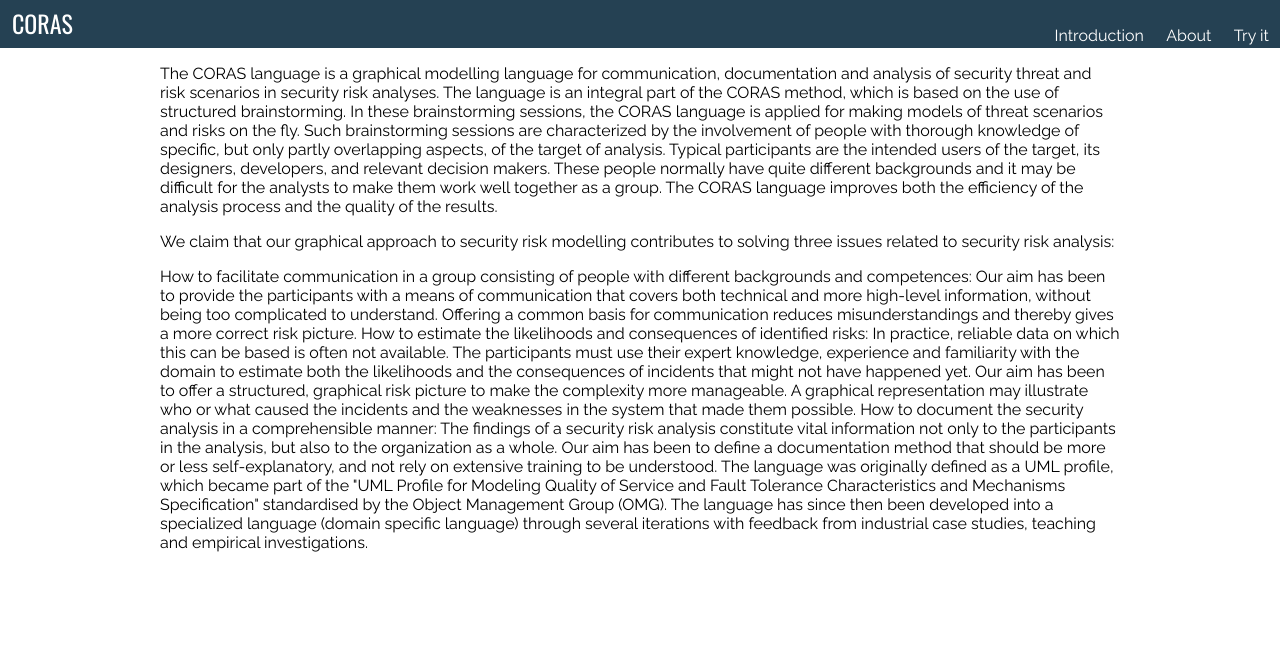
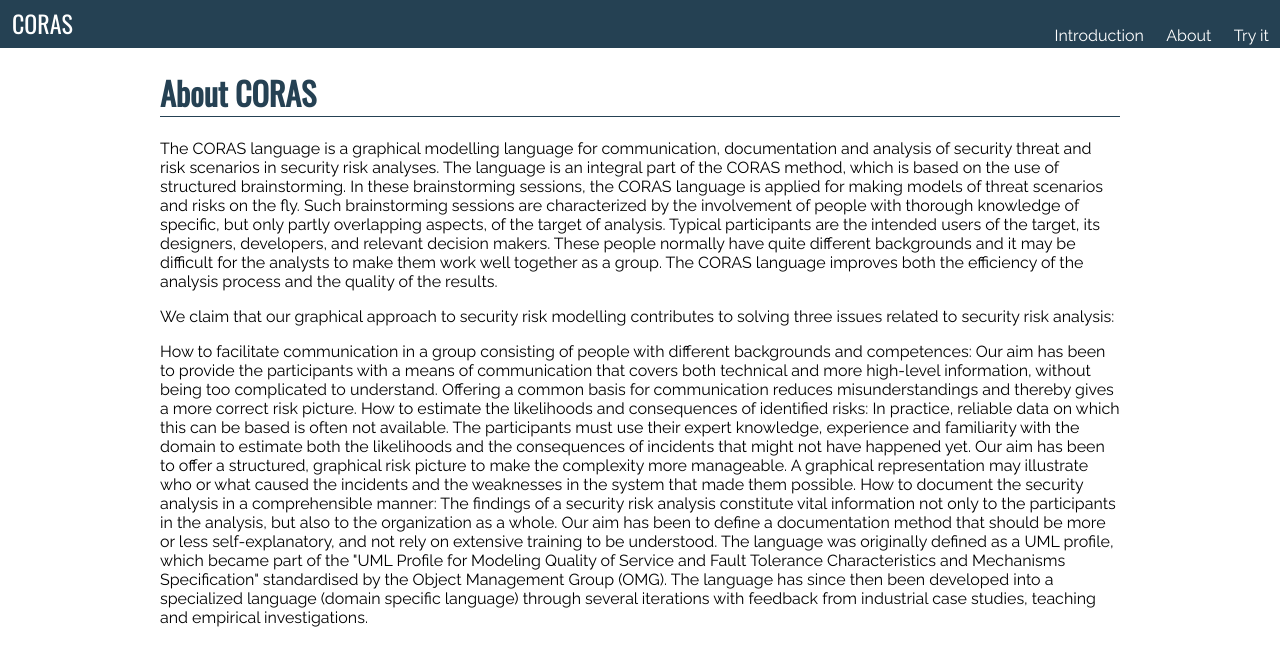
Before and after one commit to SINTEF-9012/CORAS-The-Explorer, a React (Vite) app: page /about in a window 1280 px wide. Shown: the top 666 px of the page. Built offline with nearby package versions, Linux system fonts and the light colour scheme.

Commit message:
Add a header to the text pages

```diff
--- /dev/null
+++ b/src/js/components/atoms/PageHeading/PageHeading.jsx
@@ -0,0 +1,8 @@
+import React from 'react';
+
+import './pageheading.css';
+
+const PageHeading = ({ title }) =>
+    <h1 className="page-heading">{title}</h1>;
+
+export default PageHeading;
--- /dev/null
+++ b/src/js/components/atoms/PageHeading/pageheading.css
@@ -0,0 +1,5 @@
+.page-heading {
+    font-family: Oswald, sans-serif;
+    color: #254153;
+    border-bottom: solid 1px #254153;
+}
--- a/src/js/components/molecules/Footer/Footer.jsx
+++ b/src/js/components/molecules/Footer/Footer.jsx
@@ -3,6 +3,9 @@
 import './footer.css';
 
 const Footer = (props) =>
-    <span></span>;
+    <div>
+        <br />
+        <br />
+    </div>;
 
 export default Footer;
--- a/src/js/components/molecules/Header/Header.jsx
+++ b/src/js/components/molecules/Header/Header.jsx
@@ -2,7 +2,6 @@
 import { Link } from 'react-router-dom';
 
 import "./header.css";
-
 
 const Header = (props) =>
     <header className="main-header">
--- a/src/js/components/molecules/Preview/Preview.jsx
+++ b/src/js/components/molecules/Preview/Preview.jsx
@@ -10,7 +10,7 @@
                 <img className="preview-left__image" src={ed} />
             </div>
             <div className="preview-right">
-                A tool and language for asset-based risk analysis
+                The COOLEST risk assessment approach EVER
             </div>
         </div>
     </div>;
--- a/src/js/components/pages/About.jsx
+++ b/src/js/components/pages/About.jsx
@@ -1,7 +1,10 @@
 import React from 'react';
 
+import PageHeading from '../atoms/PageHeading/PageHeading';
+
 const About = (props) =>
-    <div class="about-page">
+    <div className="about-page">
+        <PageHeading title={"About CORAS"} />
         <p>
             The CORAS language is a graphical modelling language for communication, documentation and analysis of security threat and risk scenarios in security risk analyses. The language is an integral part of the CORAS method, which is based on the use of structured brainstorming. In these brainstorming sessions, the CORAS language is applied for making models of threat scenarios and risks on the fly. Such brainstorming sessions are characterized by the involvement of people with thorough knowledge of specific, but only partly overlapping aspects, of the target of analysis. Typical participants are the intended users of the target, its designers, developers, and relevant decision makers. These people normally have quite different backgrounds and it may be difficult for the analysts to make them work well together as a group. The CORAS language improves both the efficiency of the analysis process and the quality of the results.
         </p>
--- a/src/js/components/pages/Introduction.jsx
+++ b/src/js/components/pages/Introduction.jsx
@@ -1,13 +1,15 @@
 import React from 'react';
+
+import PageHeading from '../atoms/PageHeading/PageHeading';
 
 import stepImg from '../../../img/steps.jpg';
 
 const Introduction = (props) =>
-    <div class="introduction-page">
+    <div className="introduction-page">
+        <PageHeading title={"Introduction to CORAS"} />
         <p>
             Have you ever asked yourself some of the following questions.
         </p>
-        <p>
             <ul>
                 <li>Should I worry when using my credit card on the Internet?</li>
                 <li>How safe is my Internet bank account?</li>
@@ -15,13 +17,14 @@
                 <li>Can I be sure that I am the only one reading my e-mail?</li>
                 <li>How crucial can a single personal mistake be for my company?</li>
             </ul>
+        <p>
             A security risk analysis may provide answers to such questions. CORAS is a method for conducting security risk analysis. CORAS provides a customised language for threat and risk modelling, and comes with detailed guidelines explaining how the language should be used to capture and model relevant information during the various stages of the security analysis. In this respect CORAS is model-based. The Unified Modelling Language (UML) is typically used to model the target of the analysis. For documenting intermediate results, and for presenting the overall conclusions we use special CORAS diagrams which are inspired by UML. The CORAS method provides a computerised tool designed to support documenting, maintaining and reporting analysis results through risk modelling.<br />
         </p>
         <p>
             In the CORAS method a security risk analysis is conducted in eight steps:
         </p>
-        <img src={stepImg} />
-        <p>
+        <img src={stepImg} /><br />
+        <br />
 	  The eight steps of the CORAS method are summarised as follows.
 	  <ul>
 	    <li><b>Step 1</b>: The first step is the initial
@@ -115,7 +118,6 @@
 	    assessed with respect to their cost-benefit, before a
 	    final treatment plan is made.</li>
 	  </ul>
-	  </p>
 
     </div>;
 
```
